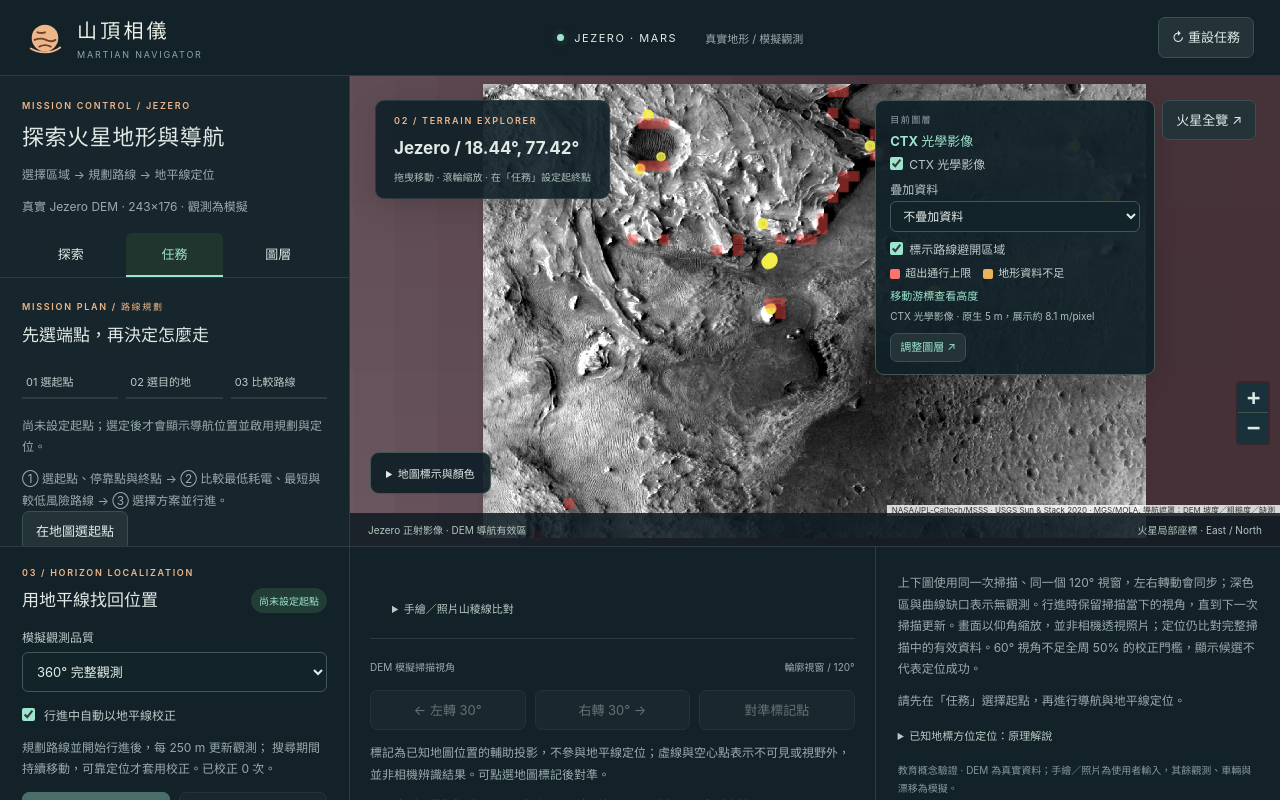
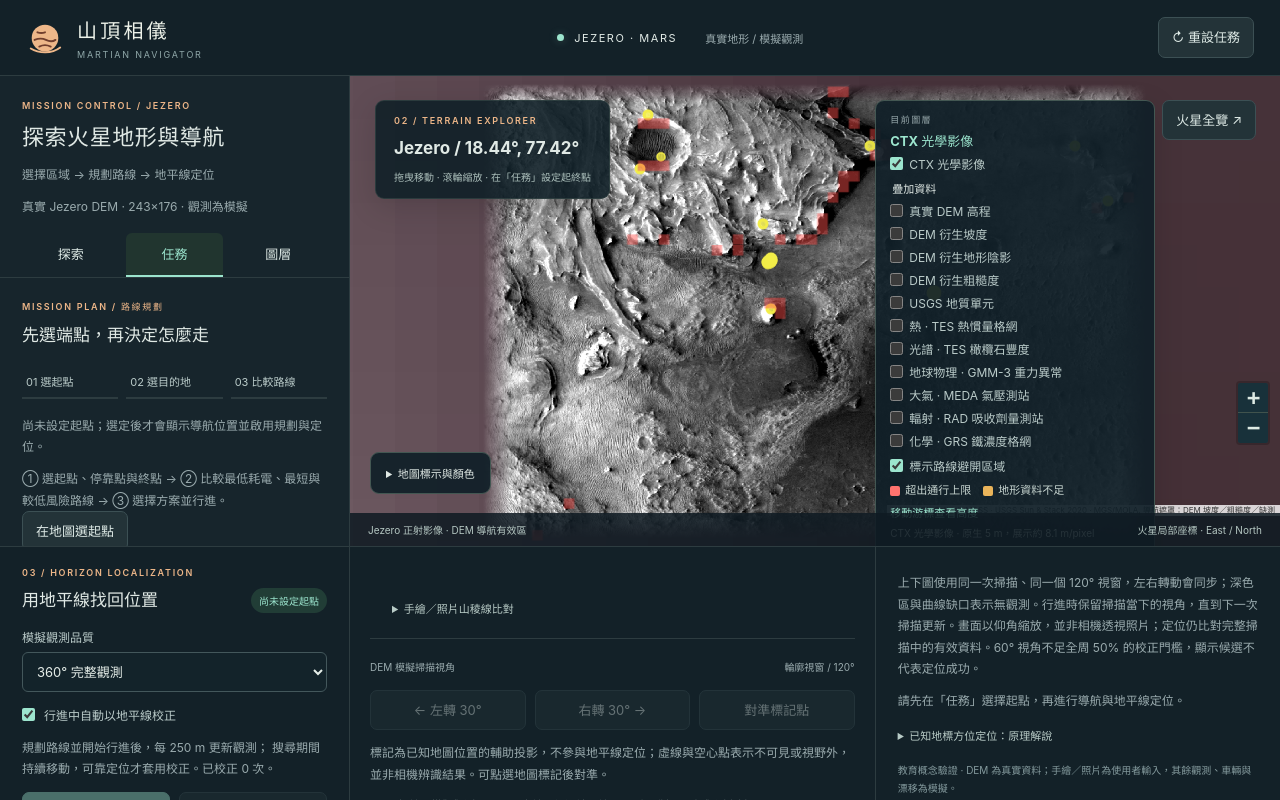
Before and after one commit to atlasforcn/NASA-SPACE-APPS-2026, a Vue app: page / in a window 1280 px wide. Shown: the top 800 px of the page. Built offline with nearby package versions, Linux system fonts and the light colour scheme.

Commit message:
Support multiple map analysis layers

```diff
--- a/src/components/LayerControls.vue
+++ b/src/components/LayerControls.vue
@@ -3,6 +3,11 @@ import { inject } from 'vue';
 import { missionKey } from '../useMission';
 defineProps({ compact: Boolean });
 const s = inject(missionKey).state;
+function toggleLayer(event) {
+  const kind = event.target.value;
+  s.layers = event.target.checked ? [...s.layers, kind] : s.layers.filter(id => id !== kind);
+  s.layer = s.layers.at(-1) || 'none';
+}
 </script>
 <template>
   <div class="layer-controls">
@@ -13,24 +18,24 @@ const s = inject(missionKey).state;
           type="checkbox"
           :disabled="!s.ready"
         />{{ s.globalView || s.regional ? 'Viking 全球光學影像' : s.siteId === 'gale' ? 'HiRISE 彩色正射影像' : 'CTX 光學影像' }}</label
-      ><label
-        >疊加資料<select :id="compact ? 'map-analysis-layer' : 'analysis-layer'" v-model="s.layer">
-          <option value="none">
-            不疊加資料
-          </option>
-          <option value="terrain">{{ s.globalView ? "MOLA 全球高程" : "真實 DEM 高程" }}</option>
-          <option value="slope" :disabled="s.globalView">DEM 衍生坡度</option>
-          <option value="hillshade" :disabled="s.regional || s.globalView">DEM 衍生地形陰影</option>
-          <option value="roughness" :disabled="s.regional || s.globalView">DEM 衍生粗糙度</option>
-          <option value="geology" :disabled="!s.geologyAvailable || s.globalView">USGS 地質單元{{ !s.geologyAvailable ? "（此區未接入）" : "" }}</option>
-          <option value="thermal">熱 · TES 熱慣量格網</option>
-          <option value="spectral">光譜 · TES 橄欖石豐度</option>
-          <option value="geophysical">地球物理 · GMM-3 重力異常</option>
-          <option value="atmospheric">大氣 · MEDA 氣壓測站</option>
-          <option value="radiation">輻射 · RAD 吸收劑量測站</option>
-          <option value="chemical">化學 · GRS 鐵濃度格網</option>
-        </select></label
-      >
+      ><fieldset class="layer-options">
+        <legend>疊加資料</legend>
+        <label v-for="layer in [
+          { id: 'terrain', name: s.globalView ? 'MOLA 全球高程' : '真實 DEM 高程' },
+          { id: 'slope', name: 'DEM 衍生坡度', disabled: s.globalView },
+          { id: 'hillshade', name: 'DEM 衍生地形陰影', disabled: s.regional || s.globalView },
+          { id: 'roughness', name: 'DEM 衍生粗糙度', disabled: s.regional || s.globalView },
+          { id: 'geology', name: `USGS 地質單元${!s.geologyAvailable ? '（此區未接入）' : ''}`, disabled: !s.geologyAvailable || s.globalView },
+          { id: 'thermal', name: '熱 · TES 熱慣量格網' },
+          { id: 'spectral', name: '光譜 · TES 橄欖石豐度' },
+          { id: 'geophysical', name: '地球物理 · GMM-3 重力異常' },
+          { id: 'atmospheric', name: '大氣 · MEDA 氣壓測站' },
+          { id: 'radiation', name: '輻射 · RAD 吸收劑量測站' },
+          { id: 'chemical', name: '化學 · GRS 鐵濃度格網' },
+        ]" :key="layer.id" class="checkbox">
+          <input type="checkbox" :value="layer.id" :checked="s.layers.includes(layer.id)" :disabled="layer.disabled" @change="toggleLayer" />{{ layer.name }}
+        </label>
+      </fieldset>
     <label class="checkbox"><input :id="compact ? 'map-navigation-risk' : 'navigation-risk'" v-model="s.showNavigationRisk" type="checkbox" :disabled="!s.ready" />標示路線避開區域</label>
     <div v-if="s.showNavigationRisk && !s.globalView" class="navigation-risk-key"><span><i></i>超出通行上限</span><span><i class="missing"></i>地形資料不足</span></div>
     <p v-if="s.globalView && s.showNavigationRisk" class="hint">放大至任務區域後顯示避開標記。</p>
--- a/src/components/RouteProfile.vue
+++ b/src/components/RouteProfile.vue
@@ -29,6 +29,6 @@ const m = inject(missionKey), s = m.state;
     <p v-for="item in s.profileLegend" :key="item.name" class="hint" :style="{ color: item.color }">{{ item.name }} · {{ item.length }}</p>
     <p class="hint" role="status">{{ s.profileHover || "在剖面上移動滑鼠，查看距離、高程與地圖位置。" }}</p>
     <p class="hint">{{ s.profileInfo }}</p>
-    <p class="hint">{{ s.regional ? "MOLA 公里級地形；格距隨覆蓋範圍調整。" : s.siteId === 'gale' ? "Gale 原生格距 1 m，本站 DEM 取樣 20 m；並非全域 1 m 精度。" : "CTX 原生 20 m、衍生約 40 m DEM。" }} 無法判斷岩塊與腳下路況。</p>
+    <p class="hint">{{ s.regional ? "MOLA 公里級地形；格距隨覆蓋範圍調整。" : s.siteId === 'gale' ? "Gale 原生格距 1 m，本站 DEM 取樣 20 m；並非全域 1 m 精度。" : s.siteId === 'jezero-hirise' ? "HiRISE 原生格距 1 m，本站 DEM 取樣 5 m；缺值不外推。" : "CTX 原生約 20 m、本站取樣 40 m DEM。" }} 無法判斷岩塊與腳下路況。</p>
   </section>
 </template>
--- a/src/components/ScienceContext.vue
+++ b/src/components/ScienceContext.vue
@@ -34,15 +34,15 @@ const active = computed(() => examples.filter(e => e.id === (
           <p>DEM 高程：{{ value(point.height) }} m<br />DEM 衍生坡度：{{ value(point.slope, 1) }}°<br />格距：約 {{ value(point.cellMeters) }} m</p>
           <p v-if="point.unit">USGS 地質單元：{{ point.unit }}</p>
           <a v-if="point.source" :href="point.source" target="_blank" rel="noopener noreferrer">數值 DEM 原始產品 ↗</a>
-          <p class="hint">高程為 DEM 內插值；坡度依格距估算。缺值與邊界不外推，格網無法判定車輪尺度障礙。地質為 1:75,000 解釋圖。</p>
+          <p class="hint">高程為 DEM 內插值；坡度依格距估算。缺值與邊界不外推，格網無法判定車輪尺度障礙。<span v-if="s.geologyAvailable">地質為 1:75,000 解釋圖。</span></p>
         </template>
         <p v-else class="hint">請先選擇位置，並等待 DEM 載入完成。</p>
       </template>
       <template v-else-if="item.id === 'optical'">
         <template v-if="!s.regional && !s.globalView">
-          <p>{{ s.siteId === 'gale' ? 'USGS HiRISE 正射影像：原生 0.25 m/pixel，本站約 6.67 m/pixel；彩色覆蓋約 51.5%，其他區域以灰階補足。' : 'USGS CTX 正射影像：原生約 5 m/pixel，本站約 8.09 m/pixel；以百分位對比拉伸顯示。' }}</p>
+          <p>{{ s.siteId === 'gale' ? 'USGS HiRISE 正射影像：原生 0.25 m/pixel，本站約 6.67 m/pixel；彩色覆蓋約 51.5%，其他區域以灰階補足。' : s.siteId === 'jezero-hirise' ? '局部地形使用 HiRISE DTM；光學底圖仍是原 Jezero CTX 正射影像，並非 HiRISE 影像。' : s.siteId === 'valles-ctx' ? 'USGS CTX 正射影像：原生約 20 m/pixel，本站 40 m/pixel；缺值保持透明。' : s.siteId === 'jezero-extended' ? 'USGS CTX 正射影像：只覆蓋中央 9.7×7 km，擴區其他地方沒有局部光學影像。' : 'USGS CTX 正射影像：原生約 5 m/pixel，本站約 8.09 m/pixel；以百分位對比拉伸顯示。' }}</p>
           <button :disabled="!s.ready || s.regionLoading" @click="s.optical = true; s.layer = 'none'">在地圖查看光學影像</button>
-          <a :href="m.asset(s.siteId === 'gale' ? 'data/gale/optical-source.json' : 'data/ctx-source.json')" target="_blank" rel="noopener noreferrer">影像來源與處理紀錄 ↗</a>
+          <a :href="m.asset(s.siteId === 'gale' ? 'data/gale/optical-source.json' : s.siteId === 'valles-ctx' ? 'data/valles/optical-source.json' : 'data/ctx-source.json')" target="_blank" rel="noopener noreferrer">影像來源與處理紀錄 ↗</a>
           <p class="hint">靜態拼圖，非即時影像；目的地若在影像裁切範圍外，無該點影像。</p>
         </template>
         <template v-else>
--- a/src/navigation-overlay.js
+++ b/src/navigation-overlay.js
@@ -11,6 +11,7 @@ export function createNavigationOverlay(map) {
       tile.width = size.x; tile.height = size.y;
       tile.className = 'navigation-risk-tile';
       const ctx = tile.getContext('2d'), step = 8;
+      const edge = (C.demInfo()?.cellMeters || 0) * 2;
       for (let y = 0; y < size.y; y += step) for (let x = 0; x < size.x; x += step) {
         const geo = map.unproject(L.point(coords.x * size.x + x + step/2, coords.y * size.y + y + step/2), coords.z);
         if (Math.abs(geo.lat) > 90) continue;
@@ -18,6 +19,9 @@ export function createNavigationOverlay(map) {
         if (p.x < C.LIMIT.minX || p.x > C.LIMIT.maxX || p.y < C.LIMIT.minY || p.y > C.LIMIT.maxY || !Number.isFinite(p.x + p.y)) continue;
         const risk = C.risk(p.x, p.y);
         if (!risk.blocked) continue;
+        // Hide the clipped DEM perimeter; keep interior no-data holes visible.
+        if (risk.unknown && (p.x - C.LIMIT.minX < edge || C.LIMIT.maxX - p.x < edge ||
+          p.y - C.LIMIT.minY < edge || C.LIMIT.maxY - p.y < edge)) continue;
         ctx.fillStyle = risk.unknown ? '#eab45a66' : '#ff514b77';
         ctx.fillRect(x, y, step, step);
       }
--- a/src/style.css
+++ b/src/style.css
@@ -189,6 +189,11 @@ input[type="checkbox"] {
   height: 100%;
   background: #332c28;
   z-index: 0;
+}
+.map .local-dem-image {
+  mask-image: linear-gradient(to right, transparent, #000 4%, #000 96%, transparent),
+    linear-gradient(to bottom, transparent, #000 4%, #000 96%, transparent);
+  mask-composite: intersect;
 }
 .map.drawing {
   cursor: crosshair;
@@ -755,6 +760,8 @@ details button {
 
 .layer-controls { display: grid; gap: 8px; }
 .layer-controls label { margin: 0; }
+.layer-options { display: grid; gap: 6px; min-width: 0; margin: 0; padding: 0; border: 0; }
+.layer-options legend { margin-bottom: 6px; font-weight: 600; }
 .map-layer-status .layer-controls { font-size: 11px; }
 .map-layer-status select { width: 100%; margin-top: 4px; padding: 6px 8px; font-size: 12px; }
 .map-layer-status .checkbox { display: flex; align-items: center; gap: 6px; }
```
Also changed, not shown: src/components/LayersPanel.vue (+7 -4 lines).
